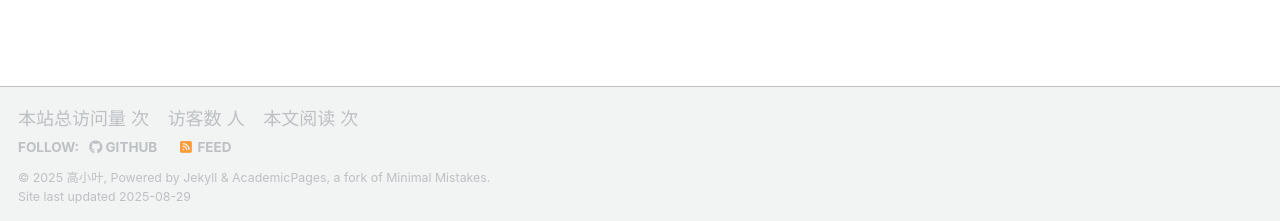
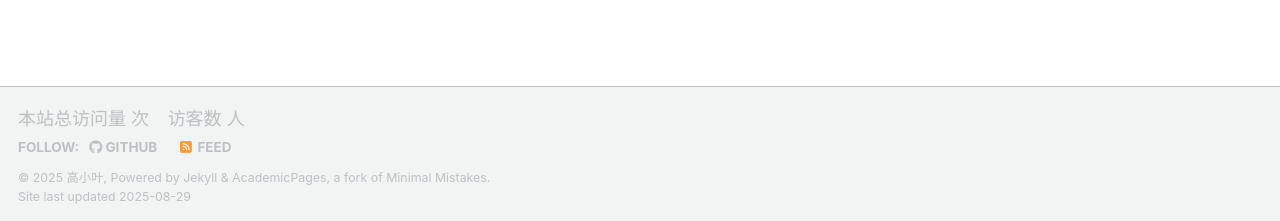
Before and after one commit to gaoyesjtu/gaoyesjtu.github.io, a Jekyll site: the page built from _pages/about.md, in a window 1280 px wide and 1341 px high. Shown: the part 1117-1338 px from the top of the window. Built offline with Jekyll 4.4.1, drawn with Linux system fonts in a browser that asks for light colours; comment, search, counter and statistics services are not loaded.

Commit message:
Update custom.html

```diff
--- a/_includes/footer/custom.html
+++ b/_includes/footer/custom.html
@@ -1,17 +1,12 @@
-<!-- Busuanzi 站点总访问量 / 独立访客 -->
+<!-- Busuanzi 全站访问量统计 -->
+
 <span id="busuanzi_container_site_pv">
   本站总访问量 <span id="busuanzi_value_site_pv"></span> 次
 </span>
+
 <span id="busuanzi_container_site_uv" style="margin-left:.75em">
   访客数 <span id="busuanzi_value_site_uv"></span> 人
 </span>
 
-<!-- 只在文章页显示的“本文阅读次数” -->
-{% if page.layout == "single" %}
-<span id="busuanzi_container_page_pv" style="margin-left:.75em">
-  本文阅读 <span id="busuanzi_value_page_pv"></span> 次
-</span>
-{% endif %}
-
-<!-- 脚本（建议用 https，避免部分浏览器拦截） -->
+<!-- 加载 Busuanzi 脚本 -->
 <script async src="https://busuanzi.ibruce.info/busuanzi/2.3/busuanzi.pure.mini.js"></script>
```
